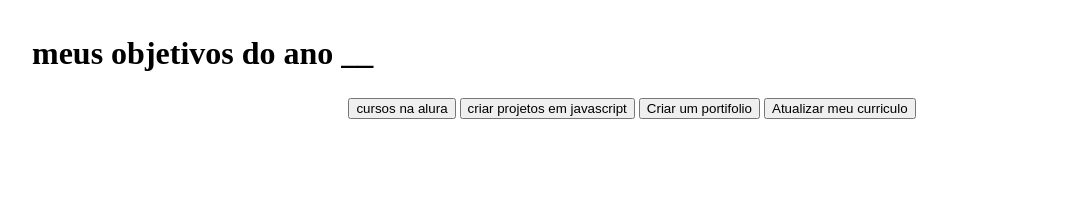
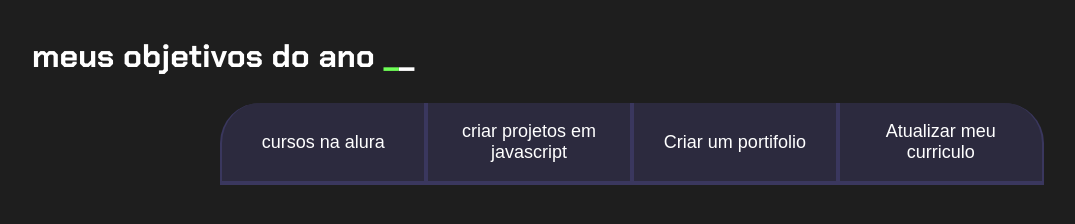
Before and after one commit to milenemarques29/mat2-3cia-millene, a plain HTML site: page index.html in a window 1280 px wide. Shown: the whole page, without its empty margins (8-1083 px from the left). Drawn offline with Linux system fonts and the light colour scheme.

Commit message:
Update style.css

```diff
--- a/style.css
+++ b/style.css
@@ -9,7 +9,7 @@
 
 }
 
-.body{
+body{
     background-color: var(--cor-de-fundo);
     color: var(--branco);
     font-family: 'Chakra Petch',sans-serif;
@@ -31,3 +31,42 @@
     width: 100%;
     font-size: 32px;
 }
+
+.titulo-principal span {
+    color: var(--verde);
+}
+
+.botao{
+    font-family: "Crakra Petch", sans-serif;
+    background-color: var(--botao-inativo);
+    color: var(--branco);
+    display: flex;
+    justify-content: center;
+    padding: 1em;
+    font-size: 18px;
+    align-items: center;
+    width: 100%;
+    border-bottom: 4px solid var(--botao-ativo);
+    border-left: 2px solid var(--botao-ativo);
+    border-right: 2px solid var(--botao-ativo);
+    border-top: none;
+}
+
+.botao:first-child {
+    border-radius: 40px 40px 0 0;
+}
+
+.botoes {
+    display: block;
+}
+@media screen and (min-width: 768px) {
+    .botoes {
+        display: flex;
+    }
+.botao:first-child {
+        border-radius: 40px 0 0 0;
+    }
+  .botao:last-child {
+        border-radius: 0 40px 0 0;
+    }
+}
```
